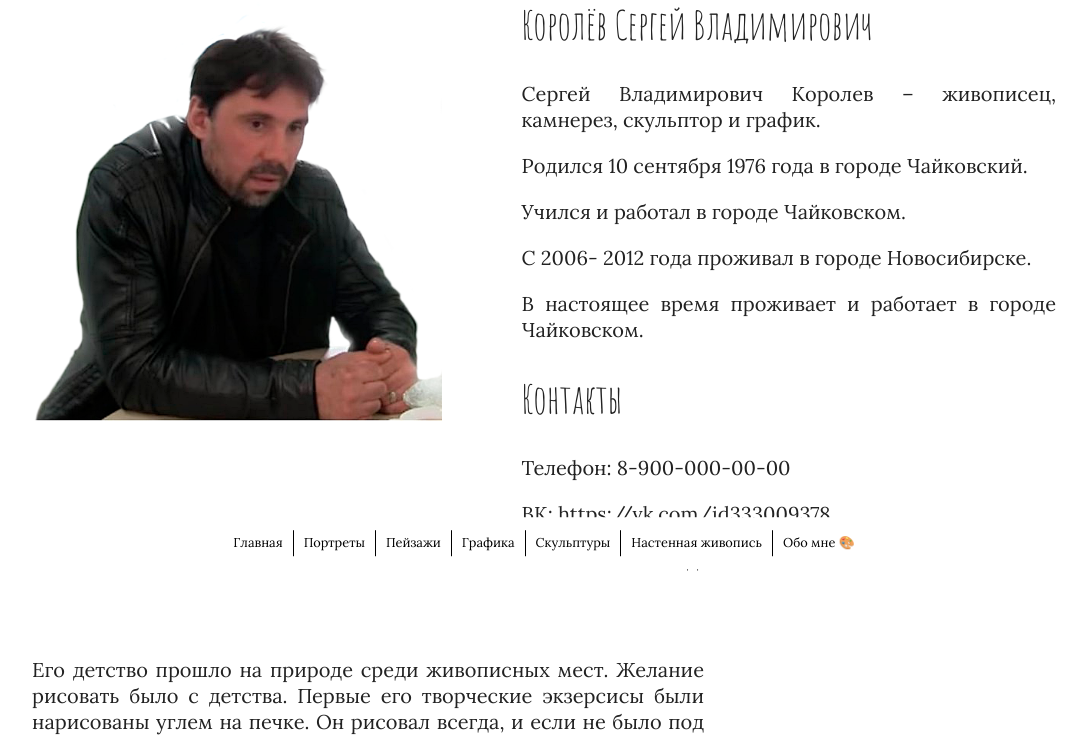
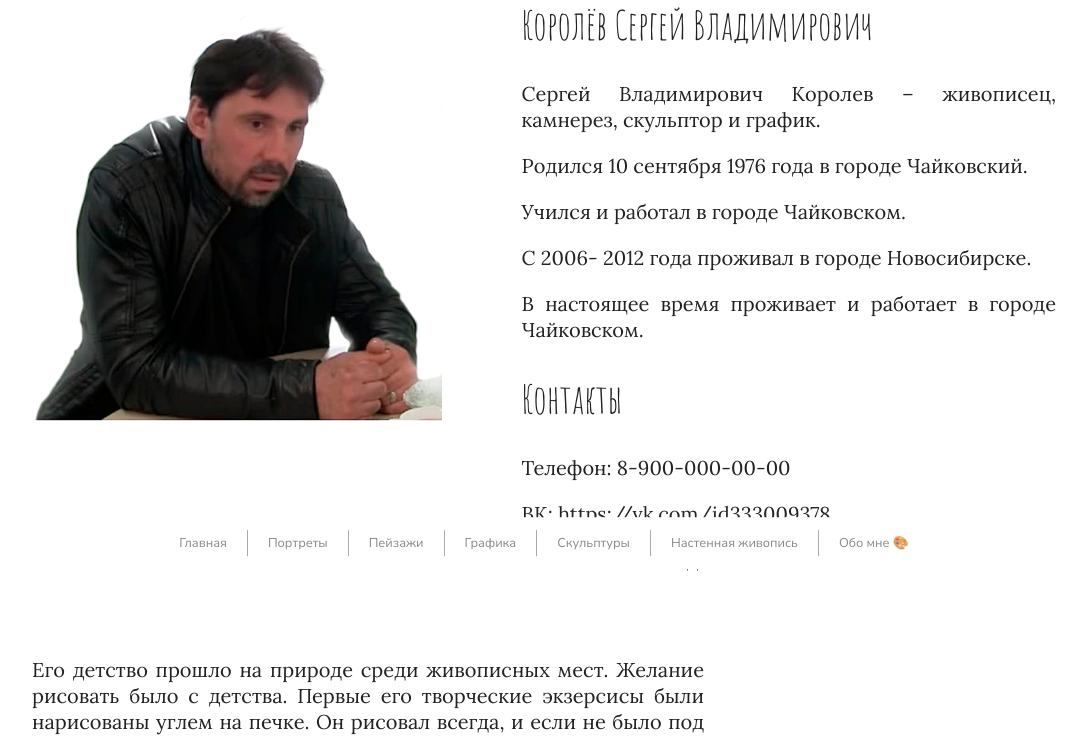
Before and after one commit to Coryalone/Artist, a Django app: page /about in a window 1280 px wide. Shown: the part 283-1019 px from the top of the page, without its empty margins (96-1183 px from the left). Run offline with Django 3.2, Linux system fonts and the light colour scheme.

Commit message:
add new font

```diff
--- a/main/static/styles/main.css
+++ b/main/static/styles/main.css
@@ -19,6 +19,14 @@
 @font-face {
     font-family: 'Lora-Regular';
     src: url('../fonts/Lora-Regular.woff2') format('woff2');
+    font-weight: 400;
+    font-style: normal;
+    font-display: swap;
+}
+
+@font-face {
+    font-family: 'Nunito Sans';
+    src: url('../fonts/NunitoSans-Regular.woff2') format('woff2');
     font-weight: 400;
     font-style: normal;
     font-display: swap;
@@ -348,7 +356,7 @@
 
 .footer__nav {
     font-size: 1.28rem;
-    font-family: 'Lora-Regular', serif;
+    font-family: 'Nunito Sans', sans-serif;
     font-weight: 400;
     line-height: 1.3;
     font-style: normal;
@@ -372,12 +380,12 @@
 }
 
 .footer__item:not(:last-child):not(:last-child) {
-    border-right: 1px solid #000;
+    border-right: 1px solid #aaa;
 }
 
 .footer__item a {
     text-decoration: none;
-    color: #000;
+    color: #888;
 }
 
 .footer__item a:hover {
@@ -385,7 +393,7 @@
 }
 
 .footer__item {
-    padding: 0.5rem 1rem;
+    padding: 0.5rem 2rem;
 }
 
 @media screen and (max-width: 48em) {
```
Also changed, not shown: main/static/fonts/NunitoSans-Regular.woff2 (added).
